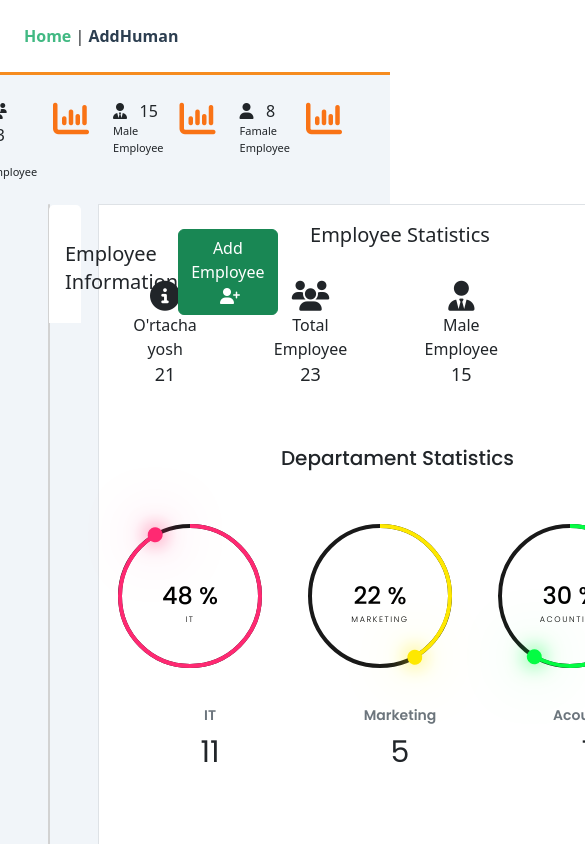
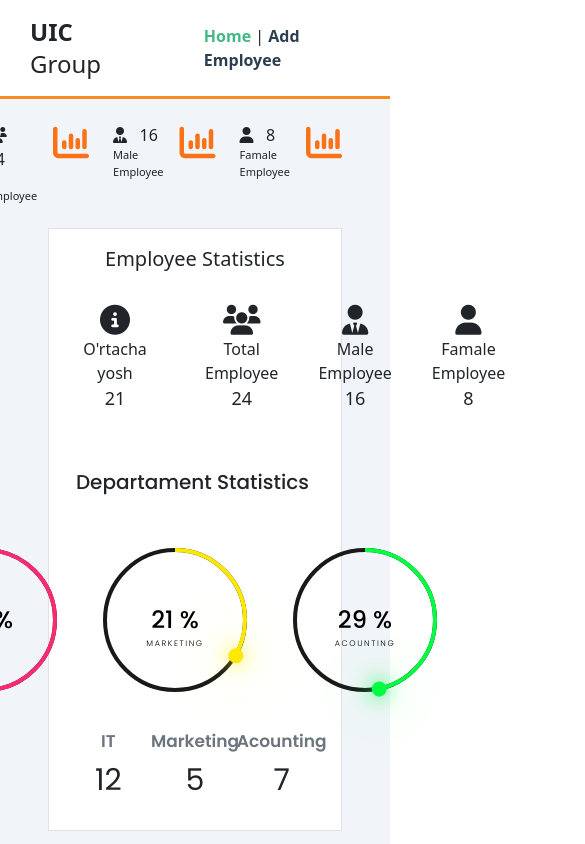
Before and after one commit to ValisherBotirov/UIC-Group-Task, a Vue app: page / in a window 390 px wide. Shown: the top 844 px of the page, 585 px wide, since content can reach past the window. Built offline with nearby package versions, Linux system fonts and the light colour scheme; data requests are answered from the project's data file; some icons are missing.

Commit message:
Responsive qilib tugatdim

```diff
--- a/data/db.json
+++ b/data/db.json
@@ -183,6 +183,14 @@
       "gender": "male",
       "age": 22,
       "id": 23
+    },
+    {
+      "fullName": "Bekzod Baratov",
+      "departament": "IT",
+      "position": "FullStack Developer",
+      "gender": "male",
+      "age": 22,
+      "id": 24
     }
   ]
 }
--- a/public/output.css
+++ b/public/output.css
@@ -593,69 +593,37 @@ video {
   position: relative;
 }
 
-.right-0 {
-  right: 0px;
-}
-
-.mx-2 {
-  margin-left: 0.5rem;
-  margin-right: 0.5rem;
-}
-
-.mx-5 {
-  margin-left: 1.25rem;
-  margin-right: 1.25rem;
-}
-
-.mx-10 {
-  margin-left: 2.5rem;
-  margin-right: 2.5rem;
-}
-
-.my-20 {
-  margin-top: 5rem;
-  margin-bottom: 5rem;
-}
-
-.my-2 {
-  margin-top: 0.5rem;
-  margin-bottom: 0.5rem;
+.mx-\[auto\] {
+  margin-left: auto;
+  margin-right: auto;
 }
 
 .ml-5 {
   margin-left: 1.25rem;
 }
 
-.mt-2 {
-  margin-top: 0.5rem;
+.mt-6 {
+  margin-top: 1.5rem;
+}
+
+.mb-3 {
+  margin-bottom: 0.75rem;
 }
 
 .mt-4 {
   margin-top: 1rem;
 }
 
-.mt-10 {
-  margin-top: 2.5rem;
+.mb-0 {
+  margin-bottom: 0px;
 }
 
 .mt-5 {
   margin-top: 1.25rem;
 }
 
-.ml-10 {
-  margin-left: 2.5rem;
-}
-
-.mb-2 {
-  margin-bottom: 0.5rem;
-}
-
-.mb-4 {
-  margin-bottom: 1rem;
-}
-
-.mt-3 {
-  margin-top: 0.75rem;
+.mt-2 {
+  margin-top: 0.5rem;
 }
 
 .block {
@@ -674,10 +642,6 @@ video {
   display: grid;
 }
 
-.h-\[100vh\] {
-  height: 100vh;
-}
-
 .h-full {
   height: 100%;
 }
@@ -686,48 +650,28 @@ video {
   width: 100%;
 }
 
-.w-60 {
-  width: 15rem;
-}
-
-.w-20 {
-  width: 5rem;
-}
-
-.w-\[30\%\] {
-  width: 30%;
-}
-
-.w-\[100\%\] {
-  width: 100%;
-}
-
-.w-\[20px\] {
-  width: 20px;
+.w-\[100px\] {
+  width: 100px;
 }
 
 .transform {
   transform: translate(var(--tw-translate-x), var(--tw-translate-y)) rotate(var(--tw-rotate)) skewX(var(--tw-skew-x)) skewY(var(--tw-skew-y)) scaleX(var(--tw-scale-x)) scaleY(var(--tw-scale-y));
 }
 
-.grid-cols-2 {
-  grid-template-columns: repeat(2, minmax(0, 1fr));
-}
-
 .grid-cols-3 {
   grid-template-columns: repeat(3, minmax(0, 1fr));
 }
 
-.grid-cols-\[3fr_2fr\] {
-  grid-template-columns: 3fr 2fr;
-}
-
-.grid-cols-\[3fr_1fr\] {
-  grid-template-columns: 3fr 1fr;
+.grid-cols-1 {
+  grid-template-columns: repeat(1, minmax(0, 1fr));
 }
 
 .flex-col {
   flex-direction: column;
+}
+
+.flex-col-reverse {
+  flex-direction: column-reverse;
 }
 
 .items-center {
@@ -738,48 +682,36 @@ video {
   justify-content: flex-end;
 }
 
+.justify-center {
+  justify-content: center;
+}
+
 .justify-between {
   justify-content: space-between;
 }
 
-.gap-5 {
-  gap: 1.25rem;
+.justify-items-center {
+  justify-items: center;
+}
+
+.gap-10 {
+  gap: 2.5rem;
 }
 
 .gap-2 {
   gap: 0.5rem;
 }
 
+.gap-4 {
+  gap: 1rem;
+}
+
 .gap-3 {
   gap: 0.75rem;
 }
 
-.gap-1\.5 {
-  gap: 0.375rem;
-}
-
-.gap-1 {
-  gap: 0.25rem;
-}
-
-.gap-0 {
-  gap: 0px;
-}
-
-.gap-4 {
-  gap: 1rem;
-}
-
-.gap-10 {
-  gap: 2.5rem;
-}
-
-.gap-6 {
-  gap: 1.5rem;
-}
-
-.gap-20 {
-  gap: 5rem;
+.gap-5 {
+  gap: 1.25rem;
 }
 
 .rounded-md {
@@ -790,32 +722,25 @@ video {
   border-width: 1px;
 }
 
-.border-8 {
-  border-width: 8px;
+.border-b-\[3px\] {
+  border-bottom-width: 3px;
+}
+
+.border-b-2 {
+  border-bottom-width: 2px;
 }
 
 .border-b {
   border-bottom-width: 1px;
 }
 
-.border-b-8 {
-  border-bottom-width: 8px;
+.border-none {
+  border-style: none;
 }
 
-.border-b-2 {
-  border-bottom-width: 2px;
-}
-
-.border-b-4 {
-  border-bottom-width: 4px;
-}
-
-.border-b-\[3px\] {
-  border-bottom-width: 3px;
-}
-
-.border-none {
-  border-style: none;
+.border-\[\#f68c1f\] {
+  --tw-border-opacity: 1;
+  border-color: rgb(246 140 31 / var(--tw-border-opacity));
 }
 
 .border-slate-300 {
@@ -823,19 +748,19 @@ video {
   border-color: rgb(203 213 225 / var(--tw-border-opacity));
 }
 
-.border-orange-500 {
+.border-b-black {
   --tw-border-opacity: 1;
-  border-color: rgb(249 115 22 / var(--tw-border-opacity));
-}
-
-.border-\[\#f68c1f\] {
-  --tw-border-opacity: 1;
-  border-color: rgb(246 140 31 / var(--tw-border-opacity));
+  border-bottom-color: rgb(0 0 0 / var(--tw-border-opacity));
 }
 
 .bg-white {
   --tw-bg-opacity: 1;
   background-color: rgb(255 255 255 / var(--tw-bg-opacity));
+}
+
+.bg-slate-100 {
+  --tw-bg-opacity: 1;
+  background-color: rgb(241 245 249 / var(--tw-bg-opacity));
 }
 
 .bg-sky-500 {
@@ -848,43 +773,26 @@ video {
   background-color: rgb(163 163 163 / var(--tw-bg-opacity));
 }
 
-.bg-slate-50 {
-  --tw-bg-opacity: 1;
-  background-color: rgb(248 250 252 / var(--tw-bg-opacity));
+.p-\[24px\] {
+  padding: 24px;
 }
 
-.bg-zinc-200 {
-  --tw-bg-opacity: 1;
-  background-color: rgb(228 228 231 / var(--tw-bg-opacity));
-}
-
-.bg-slate-100 {
-  --tw-bg-opacity: 1;
-  background-color: rgb(241 245 249 / var(--tw-bg-opacity));
+.p-3 {
+  padding: 0.75rem;
 }
 
 .p-10 {
   padding: 2.5rem;
 }
 
-.p-24 {
-  padding: 6rem;
+.py-3 {
+  padding-top: 0.75rem;
+  padding-bottom: 0.75rem;
 }
 
-.p-\[24px\] {
-  padding: 24px;
-}
-
-.p-2 {
-  padding: 0.5rem;
-}
-
-.p-4 {
-  padding: 1rem;
-}
-
-.p-3 {
-  padding: 0.75rem;
+.px-6 {
+  padding-left: 1.5rem;
+  padding-right: 1.5rem;
 }
 
 .py-2 {
@@ -892,69 +800,39 @@ video {
   padding-bottom: 0.5rem;
 }
 
-.px-2 {
-  padding-left: 0.5rem;
-  padding-right: 0.5rem;
-}
-
-.py-4 {
-  padding-top: 1rem;
-  padding-bottom: 1rem;
-}
-
-.px-6 {
-  padding-left: 1.5rem;
-  padding-right: 1.5rem;
-}
-
-.py-5 {
-  padding-top: 1.25rem;
-  padding-bottom: 1.25rem;
-}
-
-.px-8 {
-  padding-left: 2rem;
-  padding-right: 2rem;
-}
-
-.py-3 {
-  padding-top: 0.75rem;
-  padding-bottom: 0.75rem;
-}
-
 .px-4 {
   padding-left: 1rem;
   padding-right: 1rem;
 }
 
-.px-3 {
-  padding-left: 0.75rem;
-  padding-right: 0.75rem;
-}
-
-.px-3\.5 {
-  padding-left: 0.875rem;
-  padding-right: 0.875rem;
-}
-
-.px-\[3\.5\] {
-  padding-left: 3.5;
-  padding-right: 3.5;
-}
-
-.px-\[3\.5px\] {
-  padding-left: 3.5px;
-  padding-right: 3.5px;
-}
-
-.px-\[5\.5px\] {
-  padding-left: 5.5px;
-  padding-right: 5.5px;
+.py-1 {
+  padding-top: 0.25rem;
+  padding-bottom: 0.25rem;
 }
 
 .px-5 {
   padding-left: 1.25rem;
   padding-right: 1.25rem;
+}
+
+.pt-6 {
+  padding-top: 1.5rem;
+}
+
+.pb-4 {
+  padding-bottom: 1rem;
+}
+
+.pl-\[10px\] {
+  padding-left: 10px;
+}
+
+.pb-10 {
+  padding-bottom: 2.5rem;
+}
+
+.pt-4 {
+  padding-top: 1rem;
 }
 
 .pl-9 {
@@ -965,32 +843,20 @@ video {
   padding-right: 0.75rem;
 }
 
-.pt-5 {
-  padding-top: 1.25rem;
-}
-
-.pb-10 {
-  padding-bottom: 2.5rem;
-}
-
-.pt-2 {
-  padding-top: 0.5rem;
-}
-
-.pr-5 {
-  padding-right: 1.25rem;
-}
-
-.pr-6 {
-  padding-right: 1.5rem;
+.pb-8 {
+  padding-bottom: 2rem;
 }
 
 .pt-3 {
   padding-top: 0.75rem;
 }
 
-.pt-4 {
-  padding-top: 1rem;
+.pb-2 {
+  padding-bottom: 0.5rem;
+}
+
+.text-left {
+  text-align: left;
 }
 
 .text-center {
@@ -1001,36 +867,34 @@ video {
   vertical-align: middle;
 }
 
+.text-2xl {
+  font-size: 1.5rem;
+  line-height: 2rem;
+}
+
 .text-xl {
   font-size: 1.25rem;
   line-height: 1.75rem;
 }
 
-.text-2xl {
-  font-size: 1.5rem;
-  line-height: 2rem;
+.text-\[16px\] {
+  font-size: 16px;
 }
 
-.text-\[20px\] {
-  font-size: 20px;
-}
-
-.text-\[18px\] {
-  font-size: 18px;
+.text-\[17px\] {
+  font-size: 17px;
 }
 
 .text-\[30px\] {
   font-size: 30px;
 }
 
-.text-7xl {
-  font-size: 4.5rem;
-  line-height: 1;
+.text-\[50px\] {
+  font-size: 50px;
 }
 
-.text-5xl {
-  font-size: 3rem;
-  line-height: 1;
+.text-\[11px\] {
+  font-size: 11px;
 }
 
 .text-4xl {
@@ -1038,24 +902,12 @@ video {
   line-height: 2.5rem;
 }
 
-.text-\[10px\] {
-  font-size: 10px;
-}
-
-.text-\[12px\] {
-  font-size: 12px;
-}
-
-.text-\[11px\] {
-  font-size: 11px;
+.text-\[18px\] {
+  font-size: 18px;
 }
 
 .font-semibold {
   font-weight: 600;
-}
-
-.font-normal {
-  font-weight: 400;
 }
 
 .font-medium {
@@ -1066,9 +918,14 @@ video {
   text-transform: uppercase;
 }
 
-.text-red-400 {
+.text-black {
   --tw-text-opacity: 1;
-  color: rgb(248 113 113 / var(--tw-text-opacity));
+  color: rgb(0 0 0 / var(--tw-text-opacity));
+}
+
+.text-slate-800 {
+  --tw-text-opacity: 1;
+  color: rgb(30 41 59 / var(--tw-text-opacity));
 }
 
 .text-\[white\] {
@@ -1076,38 +933,15 @@ video {
   color: rgb(255 255 255 / var(--tw-text-opacity));
 }
 
-.text-current {
-  color: currentColor;
-}
-
-.text-black {
-  --tw-text-opacity: 1;
-  color: rgb(0 0 0 / var(--tw-text-opacity));
-}
-
 .text-orange-500 {
   --tw-text-opacity: 1;
   color: rgb(249 115 22 / var(--tw-text-opacity));
-}
-
-.antialiased {
-  -webkit-font-smoothing: antialiased;
-  -moz-osx-font-smoothing: grayscale;
 }
 
 .shadow-sm {
   --tw-shadow: 0 1px 2px 0 rgb(0 0 0 / 0.05);
   --tw-shadow-colored: 0 1px 2px 0 var(--tw-shadow-color);
   box-shadow: var(--tw-ring-offset-shadow, 0 0 #0000), var(--tw-ring-shadow, 0 0 #0000), var(--tw-shadow);
-}
-
-.grayscale {
-  --tw-grayscale: grayscale(100%);
-  filter: var(--tw-blur) var(--tw-brightness) var(--tw-contrast) var(--tw-grayscale) var(--tw-hue-rotate) var(--tw-invert) var(--tw-saturate) var(--tw-sepia) var(--tw-drop-shadow);
-}
-
-.filter {
-  filter: var(--tw-blur) var(--tw-brightness) var(--tw-contrast) var(--tw-grayscale) var(--tw-hue-rotate) var(--tw-invert) var(--tw-saturate) var(--tw-sepia) var(--tw-drop-shadow);
 }
 
 .placeholder\:italic::-moz-placeholder {
@@ -1131,11 +965,6 @@ video {
 .hover\:text-white:hover {
   --tw-text-opacity: 1;
   color: rgb(255 255 255 / var(--tw-text-opacity));
-}
-
-.hover\:text-black:hover {
-  --tw-text-opacity: 1;
-  color: rgb(0 0 0 / var(--tw-text-opacity));
 }
 
 .focus\:border-sky-500:focus {
@@ -1165,3 +994,19 @@ video {
     line-height: 1.25rem;
   }
 }
+
+@media (min-width: 1024px) {
+  .lg\:grid-cols-\[3fr_2fr\] {
+    grid-template-columns: 3fr 2fr;
+  }
+}
+
+@media (min-width: 1280px) {
+  .xl\:grid {
+    display: grid;
+  }
+
+  .xl\:grid-cols-\[3fr_2fr\] {
+    grid-template-columns: 3fr 2fr;
+  }
+}
--- a/src/App.vue
+++ b/src/App.vue
@@ -1,8 +1,13 @@
 <template>
-  <div class="header border-b border-[#f68c1f] border-b-[3px] bg-white">
+  <div
+    class="header border-[#f68c1f] border-b-[3px] bg-white flex items-center gap-10"
+  >
+    <div class="headerLogo ml-5">
+      <h2 class="text-2xl"><span class="font-semibold">UIC</span> Group</h2>
+    </div>
     <nav class="p-[24px]">
       <router-link to="/">Home</router-link> |
-      <router-link to="/addUser">AddHuman</router-link>
+      <router-link to="/addUser">Add Employee</router-link>
     </nav>
   </div>
 
@@ -17,6 +22,9 @@ export default {
     RightMenu,
     HomeView,
   },
+  data() {
+    return {};
+  },
 };
 </script>
 
@@ -29,6 +37,10 @@ export default {
   background-color: rgb(241 245 249);
 }
 
+.headerLogo {
+  margin-left: 30px;
+}
+
 nav a {
   font-weight: bold;
   color: #2c3e50;
--- a/src/components/Diagrams.vue
+++ b/src/components/Diagrams.vue
@@ -75,13 +75,13 @@ const styleScript = (count1, count2, count3) => {
   let dotM = document.querySelector(".m_dot");
   let dotS = document.querySelector(".s_dot");
 
-  hh.style.strokeDashoffset = 440 - (440 * +count1 * 5) / 60;
-  mm.style.strokeDashoffset = 440 - (440 * +count2 * 5) / 60;
-  ss.style.strokeDashoffset = 440 - (440 * +count3 * 5) / 60;
+  hh.style.strokeDashoffset = 440 - (440 * +count1 * 4) / 60;
+  mm.style.strokeDashoffset = 440 - (440 * +count2 * 4) / 60;
+  ss.style.strokeDashoffset = 440 - (440 * +count3 * 4) / 60;
 
-  dotH.style.transform = `rotate(${+count1 * 5 * 6}deg)`;
-  dotM.style.transform = `rotate(${+count2 * 5 * 6}deg)`;
-  dotS.style.transform = `rotate(${+count3 * 5 * 6}deg)`;
+  dotH.style.transform = `rotate(${+count1 * 4 * 6}deg)`;
+  dotM.style.transform = `rotate(${+count2 * 4 * 6}deg)`;
+  dotS.style.transform = `rotate(${+count3 * 4 * 6}deg)`;
 };
 
 export default {
--- a/src/components/Employee.vue
+++ b/src/components/Employee.vue
@@ -29,7 +29,7 @@
         </p>
       </div>
     </div>
-    <div class="flex gap-2 justify-end">
+    <div class="flex gap-2 justify-end mt-4 pb-4">
       <button class="btn btn-primary">
         <router-link
           :to="{
@@ -102,8 +102,9 @@ export default {
 .userInfo {
   width: 50%;
   height: auto;
-  margin: 100px auto;
-  padding-bottom: 30px;
+  margin: 60px auto;
+  /* padding-bottom: 30px; */
+  margin-bottom: 0;
 }
 .qushimchaClass {
   height: 10vh;
--- a/src/views/HomeView.vue
+++ b/src/views/HomeView.vue
@@ -29,9 +29,11 @@
     </div>
   </div>
 
-  <div class="home grid grid-cols-[3fr_2fr] bg-slate-100 pt-4 px-5 gap-5">
+  <div
+    class="home flex flex-col-reverse xl:grid xl:grid-cols-[3fr_2fr] bg-slate-100 pt-4 px-5 gap-5"
+  >
     <!-- Xodimlar ro'yxati -->
-    <div class="card">
+    <div class="card grid-row-start-2 xl:grid-row-start-1">
       <div class="card-header bg-white border-b-none border-none">
         <div class="flex justify-between items-center bg-white pt-3">
           <h6 class="card-title text-xl font-medium">Employee Information</h6>
@@ -46,12 +48,12 @@
         <div class="table-responsive">
           <table class="table table-hover align-middle">
             <thead>
-              <tr class="border-b border-[#f68c1f] border-b-2">
+              <tr class="border-[#f68c1f] border-b-2">
                 <th>#</th>
                 <th>FullName</th>
-                <th>Departament</th>
+                <th>Departament <i class="fa-solid fa-sort"></i></th>
                 <th>Position</th>
-                <th>Gender</th>
+                <th>Gender <i class="fa-solid fa-sort"></i></th>
                 <th>Age</th>
               </tr>
             </thead>
```
Also changed, not shown: public/img1.jpg (added), 1 other file (tests, documents, lock files or other folders).
